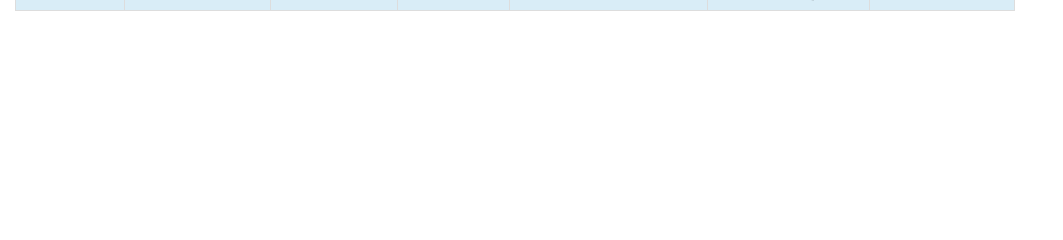
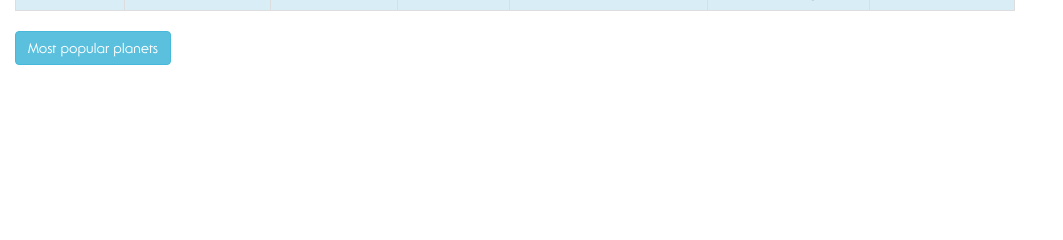
Before and after one commit to GreywindGit/Star-Wars-Phonebook, a Flask app: page / in a window 1280 px wide. Shown: the part 282-522 px from the top of the page, without its empty margins (0-1063 px from the left). Run offline with Flask 2, Linux system fonts and the light colour scheme; data that the repository does not hold is empty; some libraries are stand-ins or nearby versions.

Commit message:
Voted planets modal

```diff
--- a/static/js/main.js
+++ b/static/js/main.js
@@ -26,6 +26,14 @@ $(document).ready(function() {
             changeTableData(newData);
             updatePageButtons(newData);
         })
+    })
+    $('#planets-modal').on('show.bs.modal', function(event) {
+        var button = $(event.relatedTarget);
+        var modal = $(this);
+        modal.find('.modal-row').remove();
+        $.getJSON('/voted-planets', function(result) {
+            displayPlanets(result);
+        });
     })
 })
 
@@ -74,7 +82,7 @@ function changeTableData(newData) {
         }
         $.get('/login_status', function(user_result) {
             if (user_result.length > 0) {
-                $("#data-row-" + i).append('<td><form action="/vote" method="GET"><button type="submit class="btn btn-default btn-vote" name="planet-url"\
+                $("#data-row-" + i).append('<td><form action="/vote" method="GET"><button type="submit" class="btn btn-default btn-vote" name="planet-url"\
                                            value="' + planet['url'] + '"><span class="glyphicon glyphicon-plus"></span></button></form></td>');
             }
         });
@@ -115,3 +123,15 @@ function displayResidents(residentURLs) {
         })
     }
 }
+
+
+function displayPlanets(result) {
+    for (let i = 0; i < result.length; i++) {
+        console.log(result[i])
+        $.get('https://swapi.co/api/planets/' + result[i]['planet_id'] + '/', function(planetData) {
+            $('#planet-modal-table').append('<tr class="modal-row" id="pmtable-row-' + i + '"></tr>');
+            $('#pmtable-row-' + i).append('<td>' + planetData['name'] + '</td>');
+            $('#pmtable-row-' + i).append('<td>' + result[i]['votes'] + '</td>');
+        })
+    }
+}
--- a/templates/index.html
+++ b/templates/index.html
@@ -82,6 +82,7 @@
             {% endfor %}
         </table>
     </div>
+    <button class="btn btn-info" id="btn-voted" data-toggle="modal" data-target="#planets-modal">Most popular planets</button>
   </div>
 
   <!-- Residents Modal -->
@@ -109,5 +110,30 @@
         </div>
     </div>
 
+    <!-- Voted Planets Modal -->
+    <div id="planets-modal" class="modal fade" role="dialog">
+        <div class="modal-dialog">
+            <div class="modal-content">
+                <div class="modal-header">
+                    <button type="button" class="close" data-dismiss="modal">&times;</button>
+                    <h3 class="modal-title">The Universe's Favourite Travel Locations</h3>
+                </div>
+                <div class="modal-body">
+                    {% set planets_table_header = ['Name', 'Votes'] %}
+                    <table class="table table-bordered table-striped" id="planet-modal-table">
+                        <tr id="ptable-header" class="info">
+                            {% for attribute in planets_table_header %}
+                            <td> {{ attribute }} </td>
+                            {% endfor %}
+                        </tr>
+                    </table>
+                </div>
+                <div class="modal-footer">
+                    <button type="button" class="btn btn-default" data-dismiss="modal">Close</button>
+                </div>
+            </div>
+        </div>
+    </div>
+
 </body>
 </html>
```
